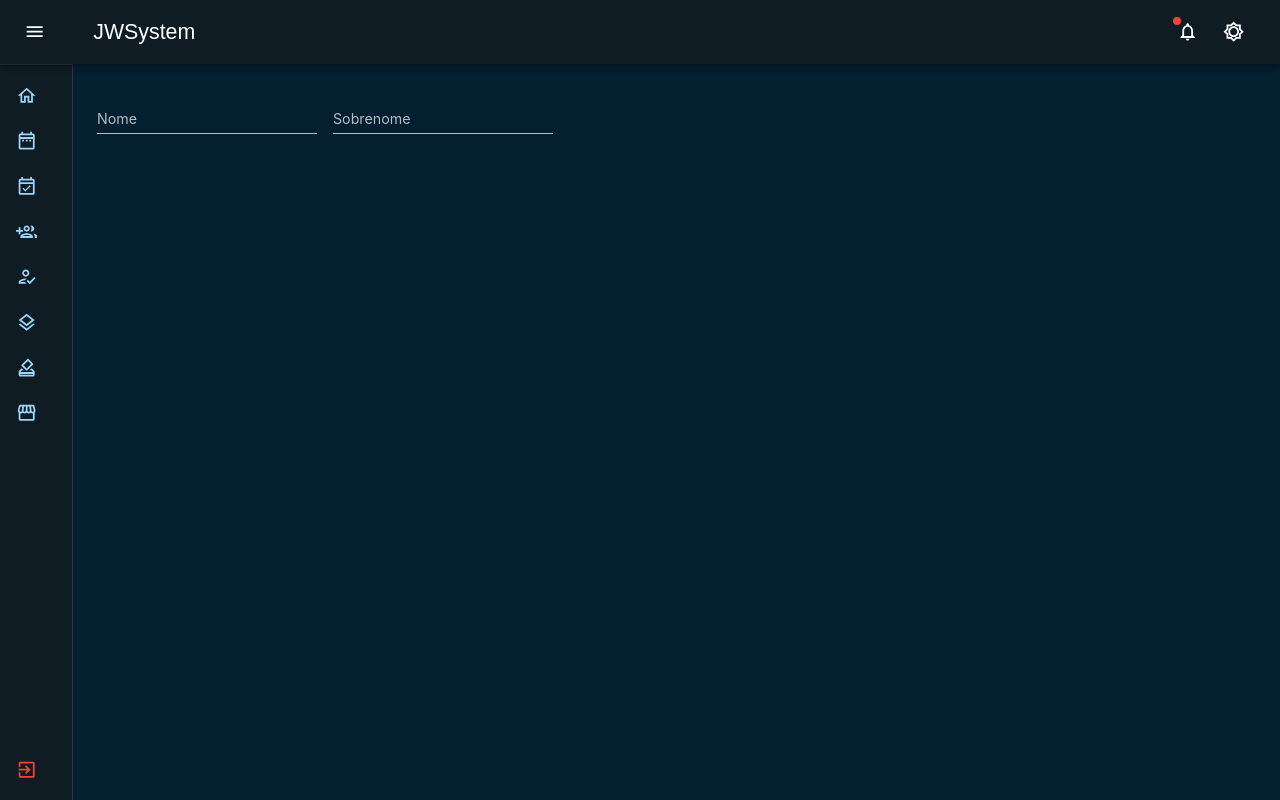
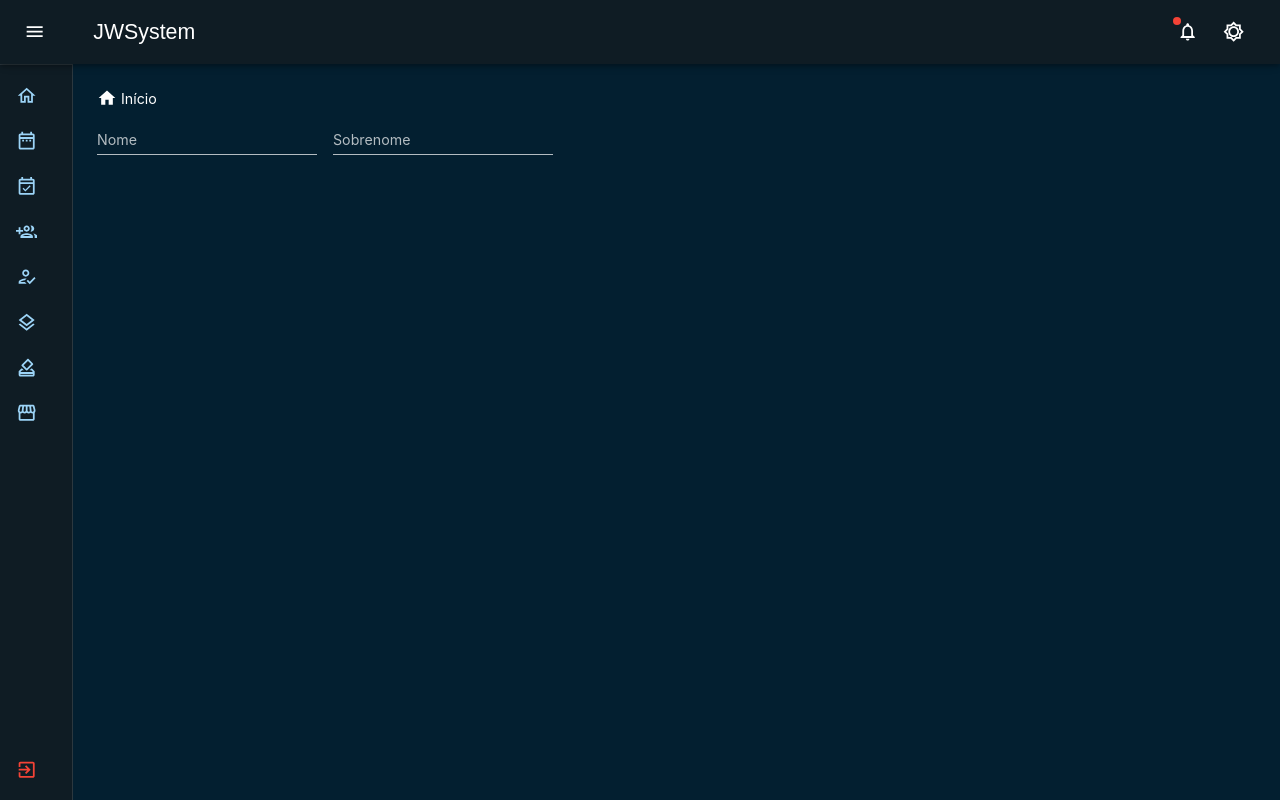
Before and after one commit to jaksonlima/nextjs-jwsystem, a Next.js app: page / in a window 1280 px wide. Built offline with nearby package versions, Linux system fonts and the light colour scheme.

Commit message:
Navigation

```diff
--- a/src/components/Layout/Header.tsx
+++ b/src/components/Layout/Header.tsx
@@ -3,7 +3,7 @@ import { BrightnessLowOutlined, Brightness4Outlined, NotificationsNoneOutlined }
 
 import useThemeContext from "../../data/hooks/useThemeContext";
 import { Theme } from "../../data/context/ThemeContext";
-import { GridContainer, Typography_ as Typography } from "./styles";
+import { GridContainer, TypographyToolbarHeader as Typography } from "./styles";
 
 function ToolbarHeader() {
   const { type, onChangeTheme } = useThemeContext()
--- a/src/components/Layout/Layout.tsx
+++ b/src/components/Layout/Layout.tsx
@@ -1,20 +1,13 @@
 import { useState } from 'react';
-import Image from 'next/image'
-import { useTheme } from '@material-ui/core/styles';
 import clsx from 'clsx';
-import Drawer from '@material-ui/core/Drawer';
-import AppBar from '@material-ui/core/AppBar';
-import Toolbar from '@material-ui/core/Toolbar';
-import Divider from '@material-ui/core/Divider';
-import IconButton from '@material-ui/core/IconButton';
-import MenuIcon from '@material-ui/icons/Menu';
-import ChevronLeftIcon from '@material-ui/icons/ChevronLeft';
-import ChevronRightIcon from '@material-ui/icons/ChevronRight';
+import { useTheme, Drawer, AppBar, Toolbar, Divider, IconButton } from '@material-ui/core';
+import { Menu, ChevronLeft, ChevronRight } from '@material-ui/icons'
 
-import ToolbarHeader from './Header'
+import { useStylesLayout } from './styles';
+import ToolbarHeader from './Header';
 import NavBar from './NavBar';
-import Avatar from './Avatar'
-import { useStyles } from './styles';
+import Avatar from './Avatar';
+import Navigation from './Navigation'
 
 interface LayoutProps {
   children: any
@@ -24,7 +17,7 @@ export default function Layout({ children }: LayoutProps) {
   const [open, setOpen] = useState(false);
   const [openOnMouse, setOpenOnMouse] = useState(false);
   const theme = useTheme();
-  const classes = useStyles()
+  const classes = useStylesLayout()
 
   const handleDrawer = () => setOpen(!open)
   const handleDrawerOnMouse = () => setOpenOnMouse(!openOnMouse)
@@ -42,6 +35,8 @@ export default function Layout({ children }: LayoutProps) {
       handleDrawerOnMouse()
     }
   }
+
+  console.log('Layout', new Date().toDateString())
 
   return (
     <div className={classes.root}>
@@ -61,7 +56,7 @@ export default function Layout({ children }: LayoutProps) {
               [classes.hide]: open,
             })}
           >
-            <MenuIcon />
+            <Menu />
           </IconButton>
           <ToolbarHeader />
         </Toolbar>
@@ -84,7 +79,7 @@ export default function Layout({ children }: LayoutProps) {
         <div className={classes.toolbar} >
           <Avatar />
           <IconButton onClick={handleDrawer}>
-            {theme.direction === 'rtl' ? <ChevronRightIcon /> : <ChevronLeftIcon />}
+            {theme.direction === 'rtl' ? <ChevronRight /> : <ChevronLeft />}
           </IconButton>
         </div>
         <Divider />
@@ -92,6 +87,7 @@ export default function Layout({ children }: LayoutProps) {
       </Drawer>
       <main className={classes.content}>
         <div className={classes.toolbar} />
+        <Navigation />
         {children}
       </main>
     </div>
--- /dev/null
+++ b/src/components/Layout/Navigation.tsx
@@ -0,0 +1,56 @@
+import { memo, useEffect, useState } from 'react';
+import Link from 'next/link'
+import { useRouter } from 'next/router'
+import { Typography, Breadcrumbs } from '@material-ui/core';
+import { Home, ArrowForwardIos } from '@material-ui/icons';
+
+import { iconsFooter, iconsHeader, IconsProps } from './icons'
+import { TypographyCursorPointer, useStylesNavegation } from './styles';
+
+
+function Navegation() {
+  const [navegation, setNavegation] = useState<IconsProps>()
+  const classes = useStylesNavegation();
+  const router = useRouter()
+
+  useEffect(() => {
+    const iconRouter = [...iconsHeader, ...iconsFooter]
+      .find(icon => icon.go === router.pathname);
+
+    setNavegation(iconRouter)
+  }, [router])
+
+  const trivialPath: boolean = navegation?.go !== '/'
+
+  function handleLink() {
+    return trivialPath ?
+      <Link href="/" passHref>
+        <TypographyCursorPointer color={trivialPath ? 'inherit' : 'textPrimary'} className={classes.link}>
+          <Home className={classes.icon} />
+          Início
+        </TypographyCursorPointer>
+      </Link> :
+      <Typography color={trivialPath ? 'inherit' : 'textPrimary'} className={classes.link}>
+        <Home className={classes.icon} />
+        Início
+      </Typography>
+  }
+
+  function handleTrivialPath() {
+    return trivialPath && (
+      < Typography color="textPrimary" className={classes.link}>
+        {navegation?.iconNavegation({ className: classes.icon }) ?? <ArrowForwardIos className={classes.icon} />}
+        {navegation?.name ?? ''}
+      </Typography>
+    )
+  }
+
+  return (
+    <Breadcrumbs aria-label="breadcrumb" >
+      {handleLink()}
+      {handleTrivialPath()}
+    </Breadcrumbs>
+  )
+}
+
+export default memo(Navegation)
--- a/src/components/Layout/icons.tsx
+++ b/src/components/Layout/icons.tsx
@@ -2,13 +2,21 @@ import {
   ExitToAppOutlined,
   DateRangeOutlined,
   LayersOutlined,
-  BookmarksOutlined,
   HowToVoteOutlined,
   StorefrontOutlined,
   EventAvailableOutlined,
   HomeOutlined,
   HowToRegOutlined,
-  GroupAddOutlined
+  GroupAddOutlined,
+  Home,
+  DateRange,
+  EventAvailable,
+  GroupAdd,
+  HowToReg,
+  Layers,
+  HowToVote,
+  Storefront,
+  ExitToApp
 } from '@material-ui/icons'
 
 export interface IconsProps {
@@ -16,6 +24,7 @@ export interface IconsProps {
   go: string
   order: number
   icon: any
+  iconNavegation: (props: any) => any
 }
 
 export const iconsHeader: IconsProps[] = [
@@ -23,49 +32,57 @@ export const iconsHeader: IconsProps[] = [
     name: 'Início',
     go: '/',
     order: 1,
-    icon: <HomeOutlined color="secondary" />
+    icon: <HomeOutlined color="secondary" />,
+    iconNavegation: (props: any) => <Home {...props} />
   },
   {
     name: 'Agendas',
     go: '/agenda',
     order: 2,
-    icon: <DateRangeOutlined color="secondary" />
+    icon: <DateRangeOutlined color="secondary" />,
+    iconNavegation: (props: any) => <DateRange {...props} />
   },
   {
     name: 'Vendas',
     go: '/venda',
     order: 3,
-    icon: <EventAvailableOutlined color="secondary" />
+    icon: <EventAvailableOutlined color="secondary" />,
+    iconNavegation: (props: any) => <EventAvailable {...props} />
   },
   {
     name: 'Clientes',
     go: '/cliente',
     order: 4,
-    icon: <GroupAddOutlined color="secondary" />
+    icon: <GroupAddOutlined color="secondary" />,
+    iconNavegation: (props: any) => <GroupAdd {...props} />
   },
   {
     name: 'Profissionais ',
     go: '/profissional',
     order: 5,
-    icon: <HowToRegOutlined color="secondary" />
+    icon: <HowToRegOutlined color="secondary" />,
+    iconNavegation: (props: any) => <HowToReg {...props} />
   },
   {
     name: 'Produtos',
     go: '/produto',
     order: 6,
-    icon: <LayersOutlined color="secondary" />
+    icon: <LayersOutlined color="secondary" />,
+    iconNavegation: (props: any) => <Layers {...props} />
   },
   {
     name: 'Serviços',
     go: '/servico',
     order: 7,
-    icon: <HowToVoteOutlined color="secondary" />
+    icon: <HowToVoteOutlined color="secondary" />,
+    iconNavegation: (props: any) => <HowToVote {...props} />
   },
   {
     name: 'Estoques',
     go: '/estoque',
     order: 8,
-    icon: <StorefrontOutlined color="secondary" />
+    icon: <StorefrontOutlined color="secondary" />,
+    iconNavegation: (props: any) => <Storefront {...props} />
   },
 ]
 
@@ -74,6 +91,7 @@ export const iconsFooter: IconsProps[] = [
     name: 'Sair',
     go: '/login',
     order: 2,
-    icon: <ExitToAppOutlined color='error' />
+    icon: <ExitToAppOutlined color='error' />,
+    iconNavegation: (props: any) => <ExitToApp {...props} />
   }
 ]
--- a/src/components/Layout/styles.ts
+++ b/src/components/Layout/styles.ts
@@ -1,7 +1,7 @@
 import styled, { css } from "styled-components";
 import { createStyles, Grid, makeStyles, Theme, Typography } from "@material-ui/core";
 
-export const useStyles = (drawerWidth: number = 240) => {
+export const useStylesLayout = (drawerWidth: number = 240) => {
   const styles = makeStyles((theme: Theme) =>
     createStyles({
       root: {
@@ -68,7 +68,6 @@ export const useStyles = (drawerWidth: number = 240) => {
   return styles();
 }
 
-
 interface GridProps {
   height?: string
   flexgrow?: number
@@ -106,6 +105,22 @@ export const GridContainer = styled(Grid)`
   display: flex;
   align-items: center;
 `
-export const Typography_ = styled(Typography)`
+export const TypographyToolbarHeader = styled(Typography)`
   font-family: fantasy !important;
 `
+export const TypographyCursorPointer = styled(Typography)`
+  cursor: pointer;
+`
+
+export const useStylesNavegation = makeStyles((theme: Theme) =>
+  createStyles({
+    link: {
+      display: 'flex',
+    },
+    icon: {
+      marginRight: theme.spacing(0.5),
+      width: 20,
+      height: 20,
+    },
+  }),
+);
--- a/src/pages/index.tsx
+++ b/src/pages/index.tsx
@@ -1,10 +1,16 @@
 import { Grid, TextField } from "@material-ui/core";
+import { useState } from "react";
 
 export default function Home() {
+  const [value, setValue] = useState('')
+
+  console.log('#### RENDER #### ')
   return (
     <Grid container spacing={2}>
       <Grid item >
-        <TextField id="standard-basic" label="Nome" color="secondary" />
+        <TextField id="standard-basic" label="Nome" color="secondary"
+          value={value}
+          onChange={env => setValue(env.target.value)} />
       </Grid>
       <Grid item>
         <TextField id="standard-basic" label="Sobrenome" color="secondary" />
```
